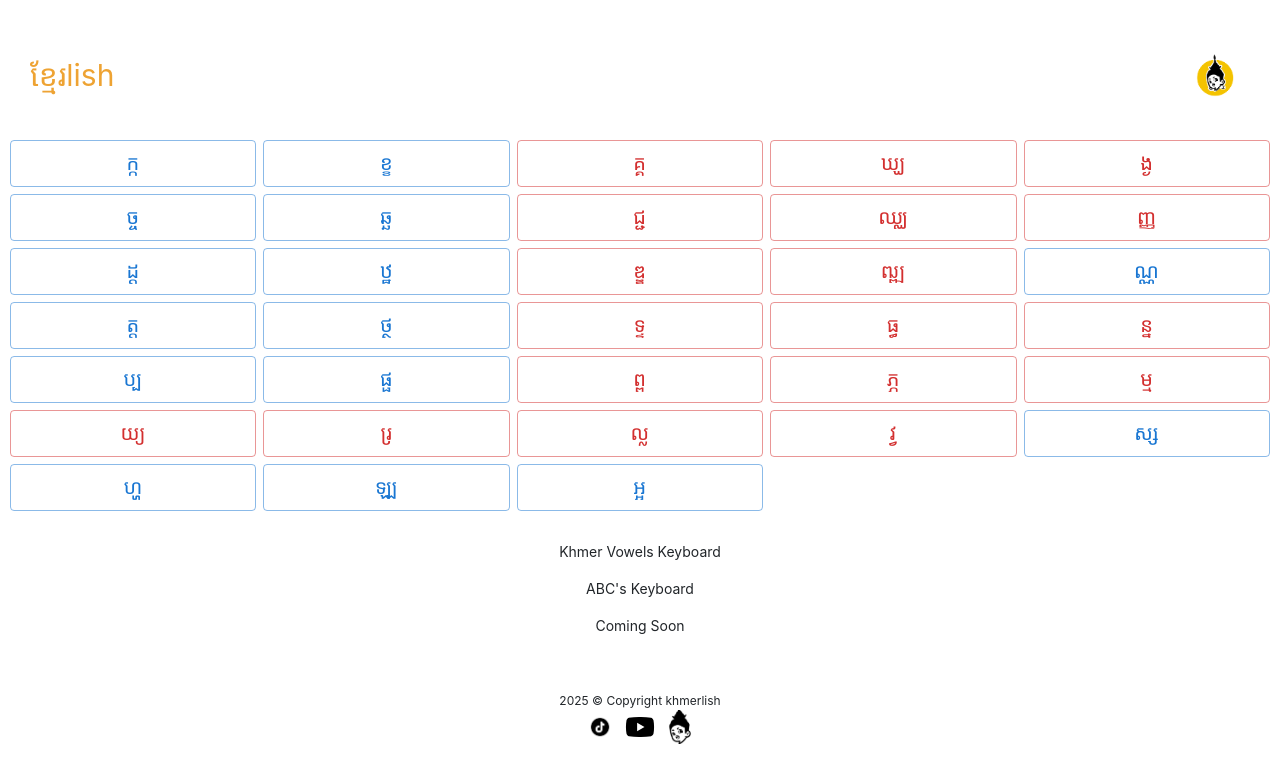
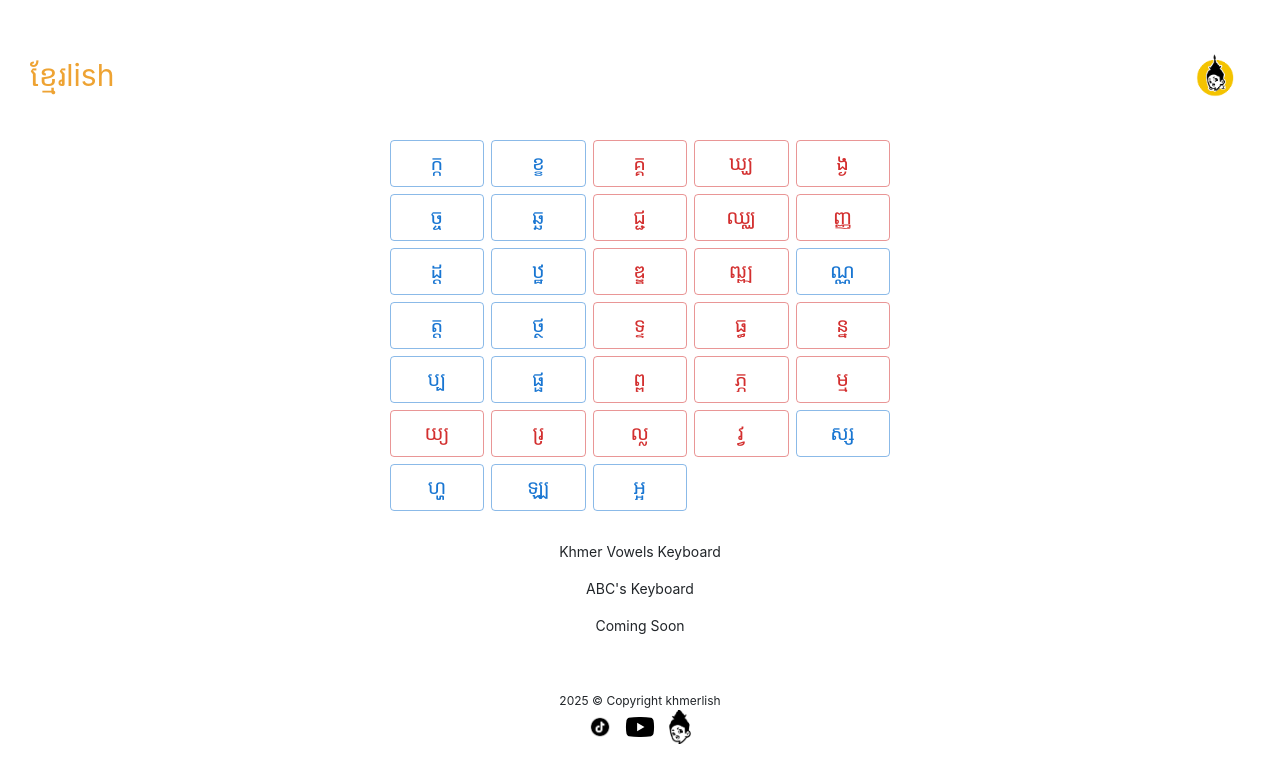
Before and after one commit to raksalim/gh-pages-khmerlish-learning-website, a React (Vite) app: page / in a window 1280 px wide. Shown: the top 782 px of the page. Built offline with nearby package versions, Linux system fonts and the light colour scheme.

Commit message:
max width

```diff
--- a/src/pages/KhmerWordPractice.tsx
+++ b/src/pages/KhmerWordPractice.tsx
@@ -15,7 +15,7 @@ export const KhmerWordPractice = () => {
             {/* <h1>{consonent + jung + vowel}</h1> */}
             {/* <button onClick={() => { setConsonent("") }}>{"-"}</button>
             <button onClick={() => { setJung("") }}>{"-"}</button> */}
-            <div style={{ display: "grid", gridTemplateColumns: "repeat(5, 1fr)", gap: "7px" }}>
+            <div style={{ display: "grid", gridTemplateColumns: "repeat(5, 1fr)", gap: "7px", maxWidth: "500px", margin: "auto" }}>
                 {
                     khmerConsonantsAll.map((letter, idx) =>
                         <div style={{ display: "flex", flexDirection: "column", alignItems: "center", textAlign: "center" }} key={idx}>
```
